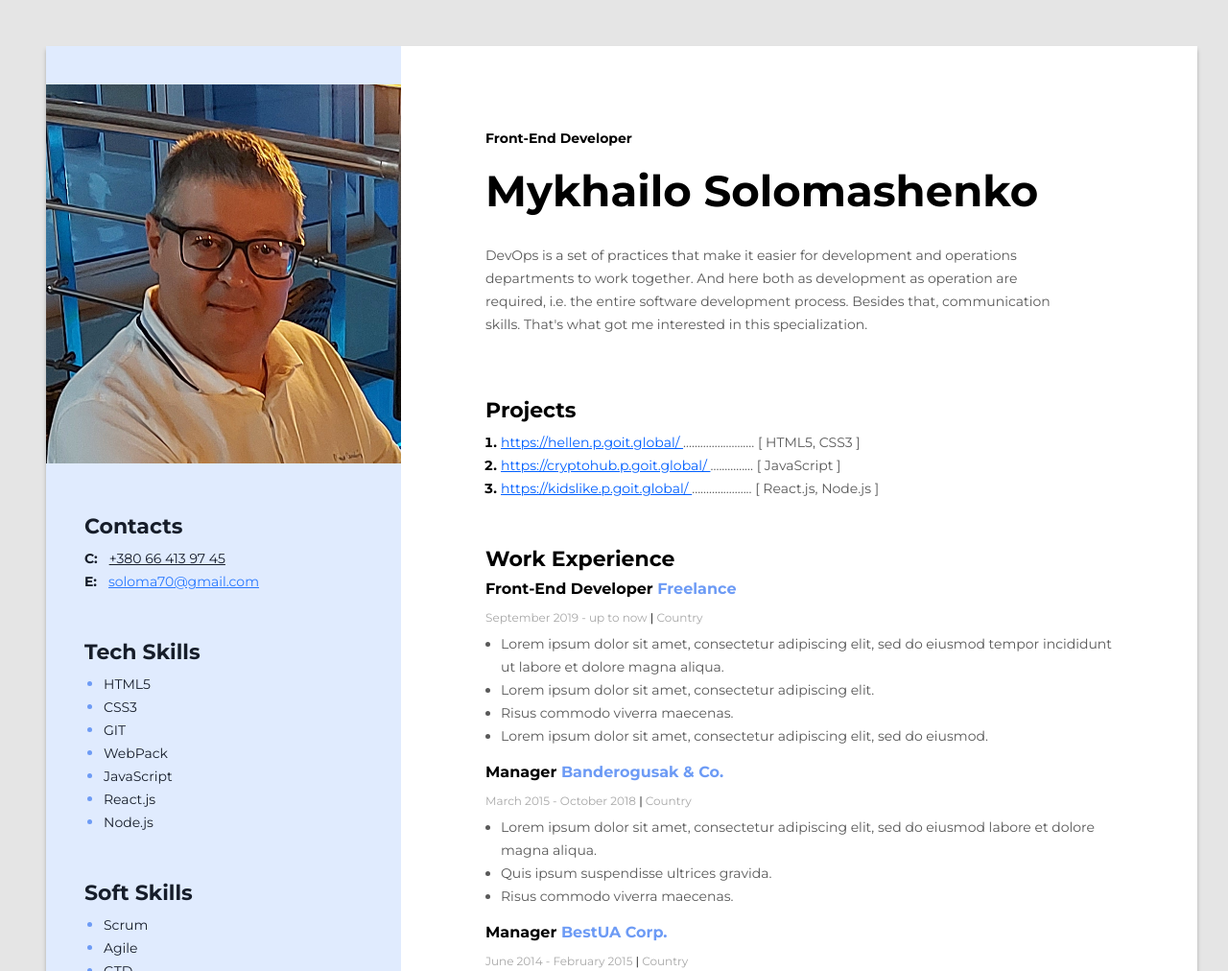
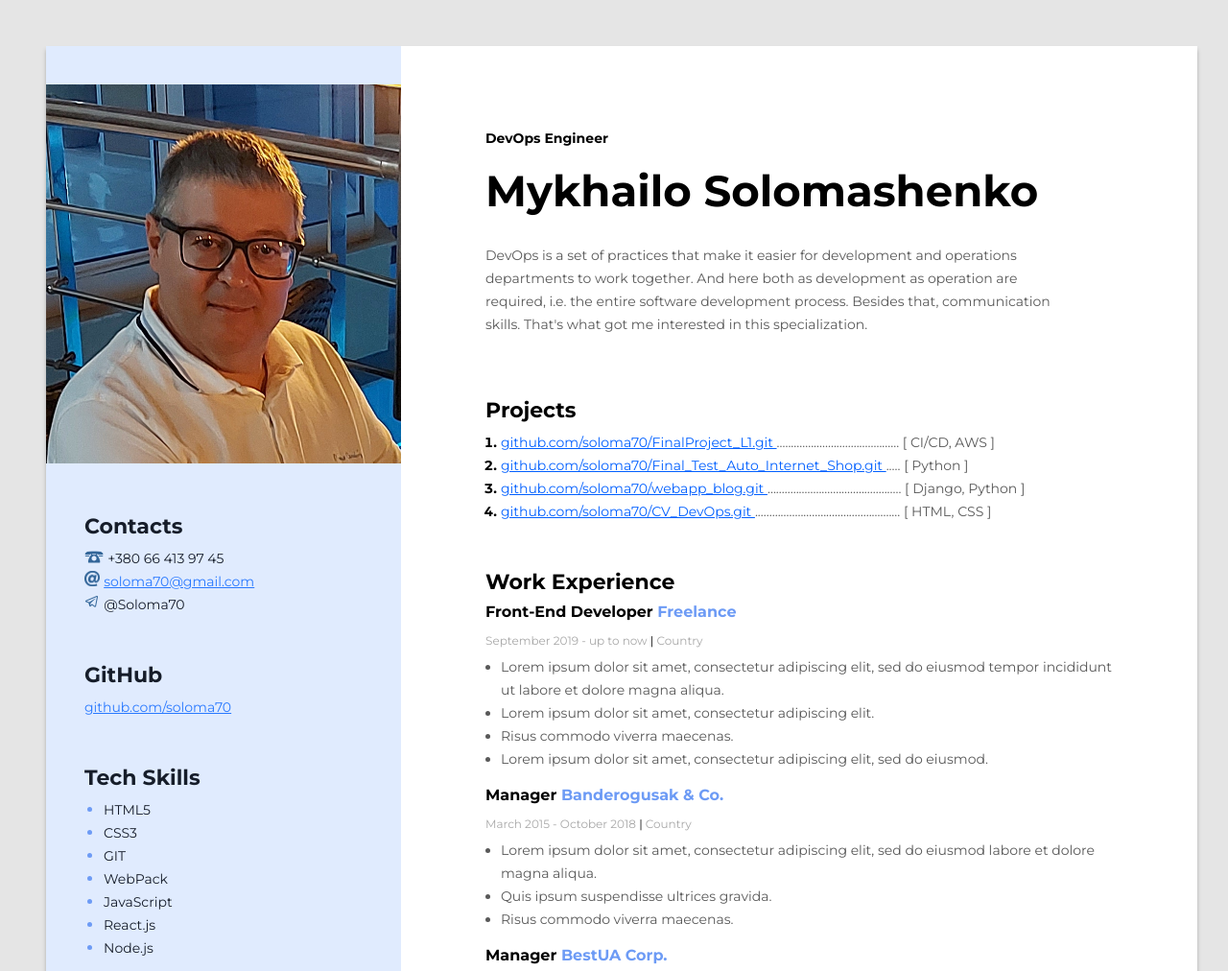
Before and after one commit to soloma70/CV_DevOps, a plain HTML site: page index.html in a window 1280 px wide. Shown: the top 1012 px of the page at 96% size. Drawn offline with Linux system fonts and the light colour scheme.

Commit message:
edit sidebar

```diff
--- a/css/style.css
+++ b/css/style.css
@@ -180,9 +180,14 @@ body {
     margin-top: 40px;
 }
 
+.ico-tel {
+    margin: 0 0 0 0;
+}
+
 .contact-container,
 .tech-skills-container,
-.soft-skills-container {
+.soft-skills-container,
+.github-container {
     margin: 48px 0 0 40px;
 }
 
@@ -215,9 +220,28 @@ body {
     font-size: 14px;
     line-height: 24px;
     color: #161D2A;
+    text-decoration: none;
 }
 
 .contacts-email {
+    font-style: normal;
+    font-weight: 400;
+    font-size: 14px;
+    line-height: 24px;
+    color: #2979FF;
+}
+
+.contacts-telega {
+    font-style: normal;
+    font-weight: 400;
+    font-size: 14px;
+    line-height: 24px;
+    color: #161D2A;
+    text-decoration: none;
+}
+
+/* github */
+.github-link {
     font-style: normal;
     font-weight: 400;
     font-size: 14px;
--- a/index.html
+++ b/index.html
@@ -25,7 +25,7 @@
 
             <!-- About Me -->
             <div class="about-me-container">
-                <h2 class="my-profession">Front-End Developer</h2>
+                <h2 class="my-profession">DevOps Engineer</h2>
                 <h1 class="my-name">Mykhailo Solomashenko</h1>
                 <p class="my-descr">DevOps is a set of practices that make it easier for development and operations
                     departments to work together. And here both as development as operation are required, i.e. the
@@ -38,27 +38,36 @@
                 <h3 class="main-content-title">Projects</h3>
                 <ol class="project-list">
                     <li class="project-item">
-                        <a href="https://hellen.p.goit.global/" class="project-item-link">
-                            https://hellen.p.goit.global/
+                        <a href="https://github.com/soloma70/FinalProject_L1.git" class="project-item-link">
+                            github.com/soloma70/FinalProject_L1.git
                         </a>
                         <span class="project-item-descr">
-                            ......................... [ HTML5, CSS3 ]
+                            ........................................... [ CI/CD, AWS ]
                         </span>
                     </li>
                     <li class="project-item">
-                        <a href="https://cryptohub.p.goit.global/" class="project-item-link">
-                            https://cryptohub.p.goit.global/
+                        <a href="https://github.com/soloma70/Final_Test_Auto_Internet_Shop.git"
+                            class="project-item-link">
+                            github.com/soloma70/Final_Test_Auto_Internet_Shop.git
                         </a>
                         <span class="project-item-descr">
-                            ............... [ JavaScript ]
+                            ..... [ Python ]
                         </span>
                     </li>
                     <li class="project-item">
-                        <a href="https://kidslike.p.goit.global/" class="project-item-link">
-                            https://kidslike.p.goit.global/
+                        <a href="https://github.com/soloma70/webapp_blog.git" class="project-item-link">
+                            github.com/soloma70/webapp_blog.git
                         </a>
                         <span class="project-item-descr">
-                            ..................... [ React.js, Node.js ]
+                            ............................................... [ Django, Python ]
+                        </span>
+                    </li>
+                    <li class="project-item">
+                        <a href="https://github.com/soloma70/CV_DevOps.git" class="project-item-link">
+                            github.com/soloma70/CV_DevOps.git
+                        </a>
+                        <span class="project-item-descr">
+                            ................................................... [ HTML, CSS ]
                         </span>
                     </li>
                 </ol>
@@ -139,13 +148,24 @@
             <div class="contact-container">
                 <h3 class="sidebar-title">Contacts</h3>
                 <p class="contacts-item">
-                    <span class="contacts-type">C: </span>
+                    <img src="img/tel_512.png" alt="Ico Tel" width="20px" class="ico-tel">
+                    <!-- <span class="contacts-type">C: </span> -->
                     <a href="tel:+380664139745" class="contacts-tel">+380 66 413 97 45</a>
                 </p>
                 <p class="contacts-item">
-                    <span class="contacts-type">E: </span>
+                    <img src="img/email_512.png" alt="Ico Email" width="16px" class="ico-email">
                     <a href="mailto:soloma70@gmail.com" class="contacts-email">soloma70@gmail.com</a>
                 </p>
+                <p class="contacts-item">
+                    <img src="img/telegram-512.png" alt="Ico Telegram" width="16px" class="ico-telega">
+                    <a href="https://t.me/Soloma70" target="_blank" class="contacts-telega">@Soloma70</a>
+                </p>
+            </div>
+
+            <!-- GitHub -->
+            <div class="github-container">
+                <h3 class="sidebar-title">GitHub</h3>
+                <a href="https://github.com/soloma70" target="_blank" class="github-link">github.com/soloma70</a>
             </div>
 
             <!-- Tech Skills -->
```
Also changed, not shown: img/email_512.png (added), img/tel_512.png (added), img/telegram-512.png (added), img/viber_512.png (added).
